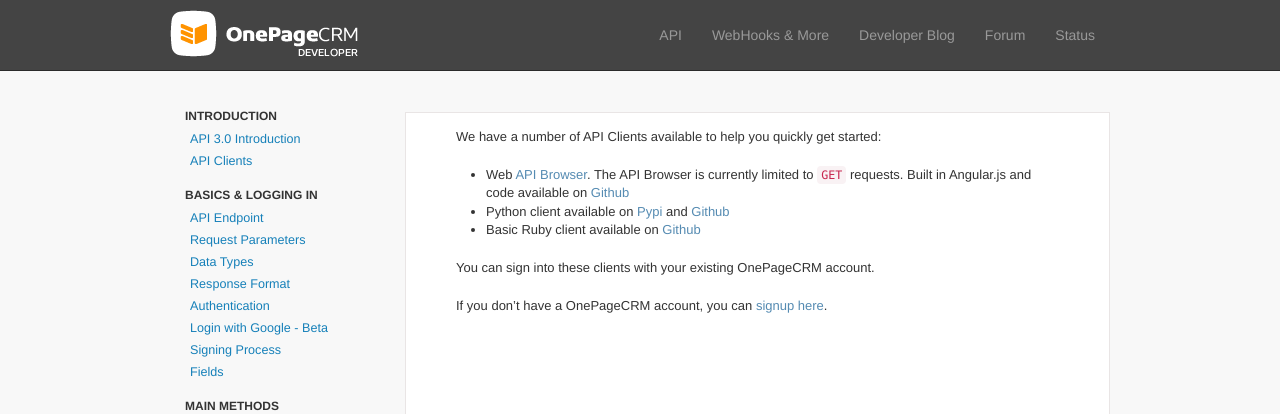
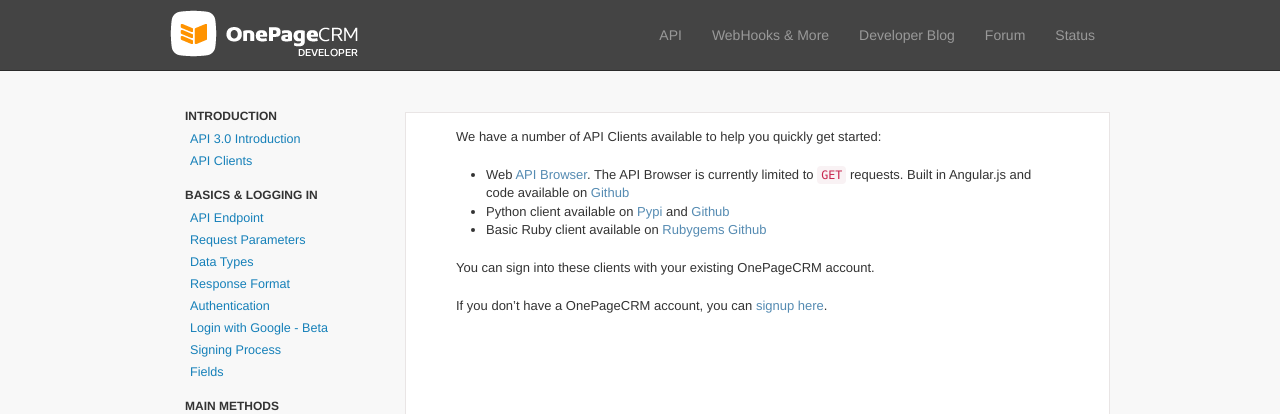
Before and after one commit to OnePageCRM/OnePageCRM.github.io, a Jekyll site: the page built from _posts/2014-02-19-api-clients.md, in a window 1280 px wide and 936 px high. Shown: the top 414 px of the window. Built offline with Jekyll 4.4.1, drawn with Linux system fonts in a browser that asks for light colours; nearby versions of some CDN libraries; Markdown is read by kramdown in place of the engine named in the settings.

Commit message:
ruby gem announced

```diff
--- a/_posts/2014-02-19-api-clients.md
+++ b/_posts/2014-02-19-api-clients.md
@@ -10,7 +10,7 @@
 
 * Web [API Browser](api_browser). The API Browser is currently limited to `GET` requests. Built in Angular.js and code available on [Github][3]
 * Python client available on [Pypi][1] and [Github][2]
-* Basic Ruby client available on [Github][4]
+* Basic Ruby client available on [Rubygems][4] [Github][5]
 
 You can sign into these clients with your existing OnePageCRM account.
 
```
Also changed, not shown: other parts of _posts/2014-02-19-api-clients.md (+2 -1 lines), 1 other file.
